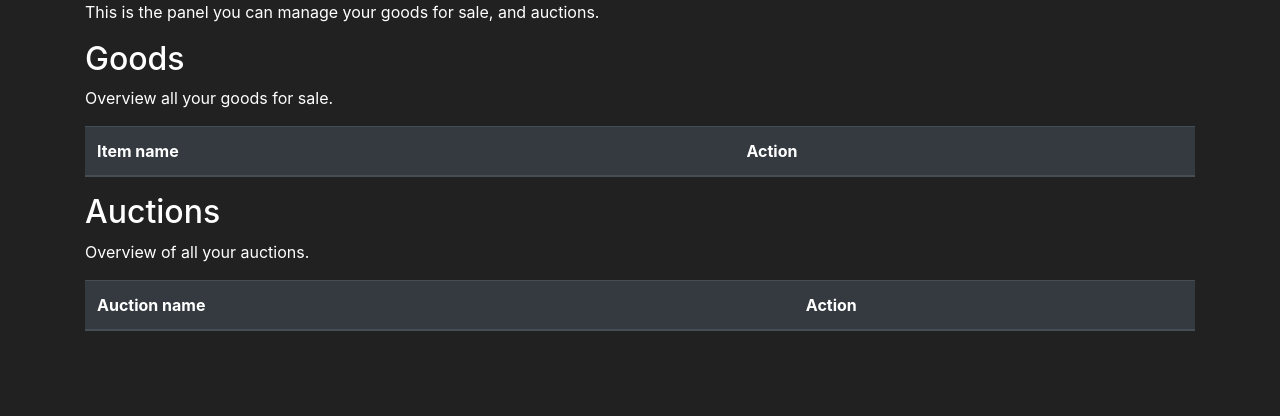
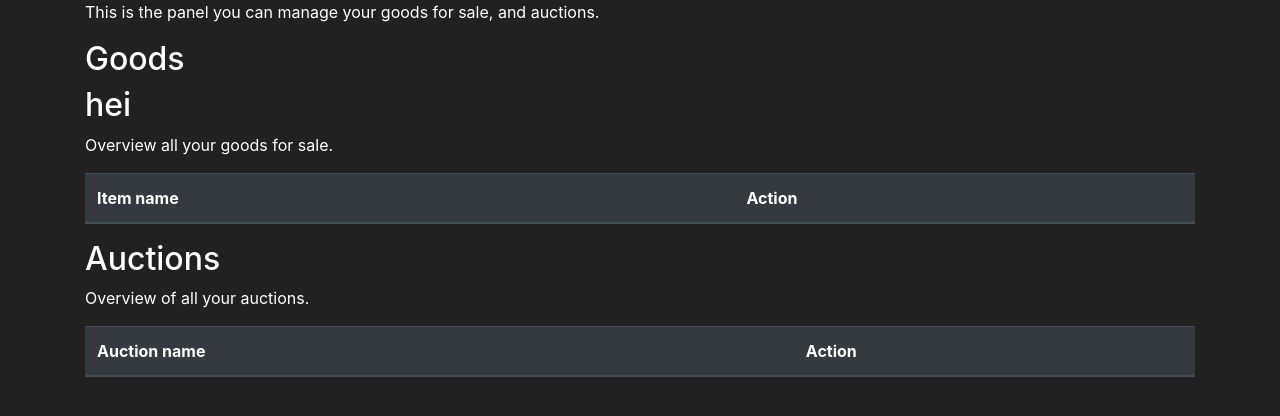
Before and after one commit to Kristiankaspersen/Gruppe18_SoftwareEngineering, a Flask app: page /store_panel in a window 1280 px wide. Shown: the part 56-472 px from the top of the page. Run offline with Flask 2, Linux system fonts and the light colour scheme; data comes from the database, SQL or seed files in the repository; lists and menus that the app fills with data are empty; some libraries are stand-ins or nearby versions.

Commit message:
la til hei

```diff
--- a/Gruppe18_pyApp/app_flask/templates/storePanel.html
+++ b/Gruppe18_pyApp/app_flask/templates/storePanel.html
@@ -11,6 +11,7 @@
 
 <div class="container">
     <h2>Goods</h2>
+    <h2>hei</h2>
     <p>Overview all your goods for sale.</p>
     <table class="table table-hover table-dark">
         <thead>
```
